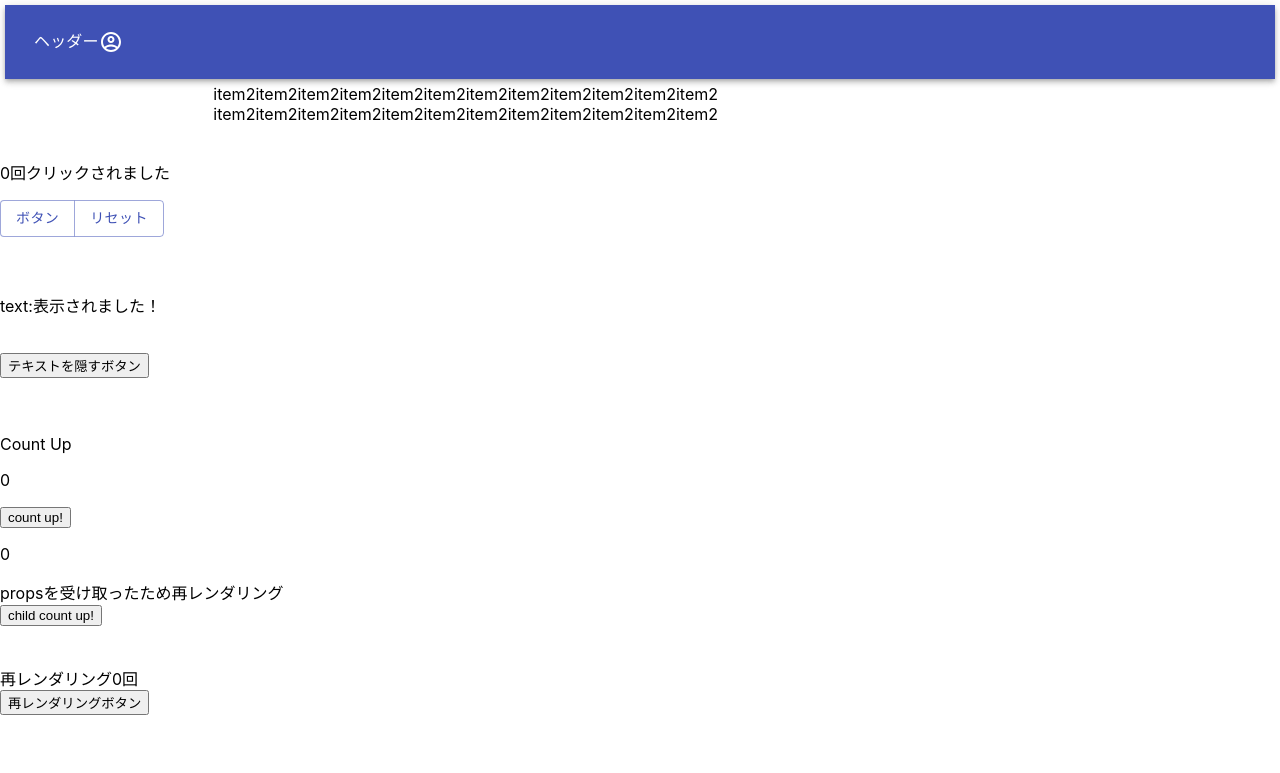
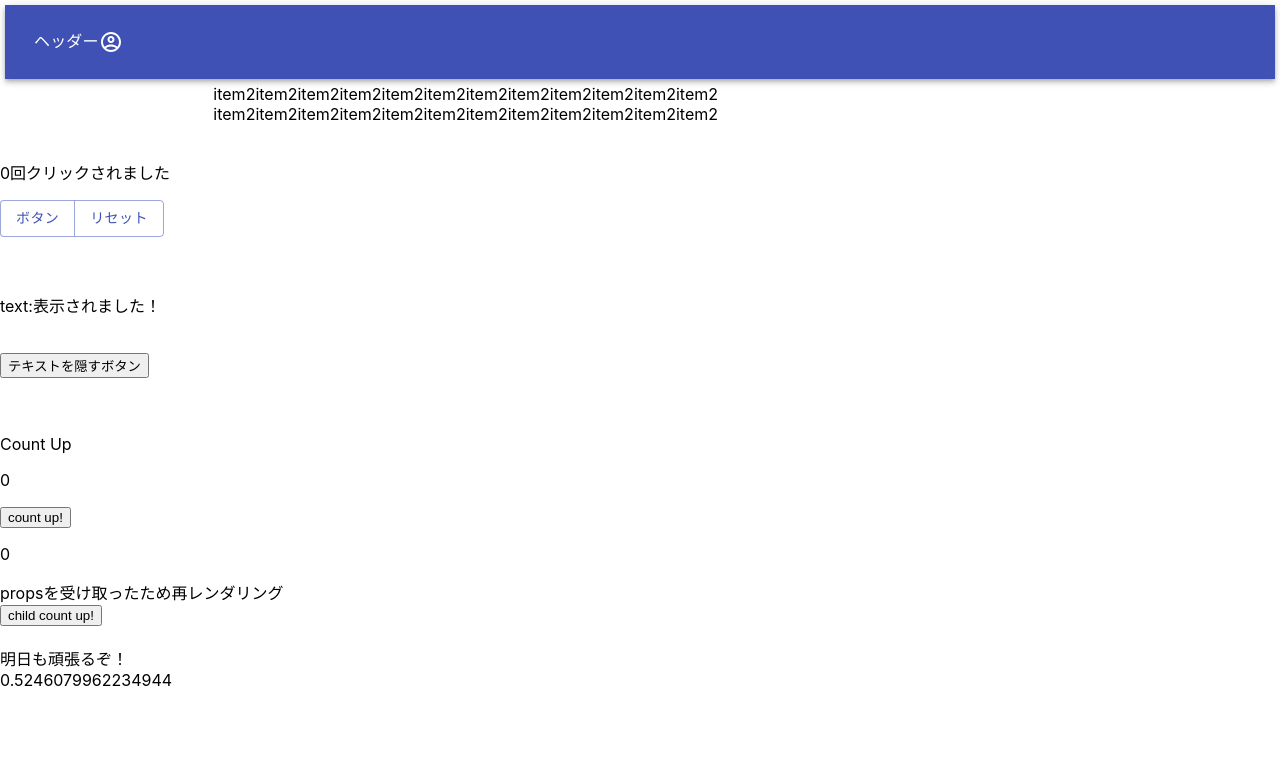
Before and after one commit to Onepiece2424/todo-app-with-redux, a React (Create React App) app: page / in a window 1280 px wide. Shown: the top 773 px of the page. Built offline with nearby package versions, Linux system fonts and the light colour scheme; no server answers.

Commit message:
useLayoutEffectを使用したstate表示

```diff
--- a/src/components/Caluclator.jsx
+++ b/src/components/Caluclator.jsx
@@ -1,4 +1,5 @@
 import React, {memo} from "react";
+import Randomizer from "./Randomizer"
 
 const Caluclator = memo((props) => {
 
@@ -8,6 +9,10 @@ const Caluclator = memo((props) => {
     <>
       <div>propsを受け取ったため再レンダリング</div>
       <button onClick={props.onClick}>child count up!</button>
+      <br></br>
+      <br></br>
+      <Randomizer />
+      <br></br>
     </>
   )
 })
--- /dev/null
+++ b/src/components/Randomizer.jsx
@@ -0,0 +1,20 @@
+import React, {useState} from "react";
+import { useLayoutEffect } from "react";
+
+const Randomizer = (() => {
+
+  const [value, setValue] = useState(123)
+
+  useLayoutEffect(() => {
+    setValue(Math.random())
+  }, [])
+
+  return (
+    <>
+      <div>明日も頑張るぞ！</div>
+      <div>{value}</div>
+    </>
+  )
+})
+
+export default Randomizer;
```
